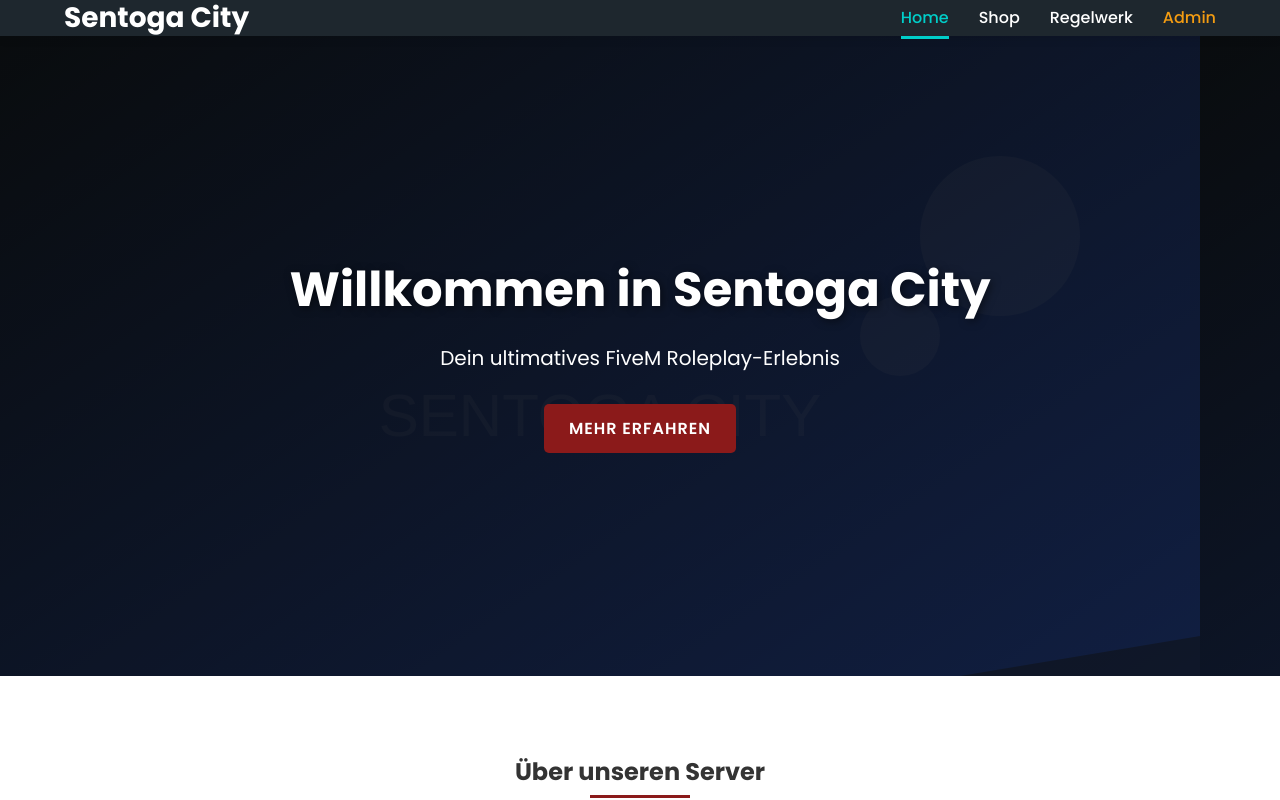
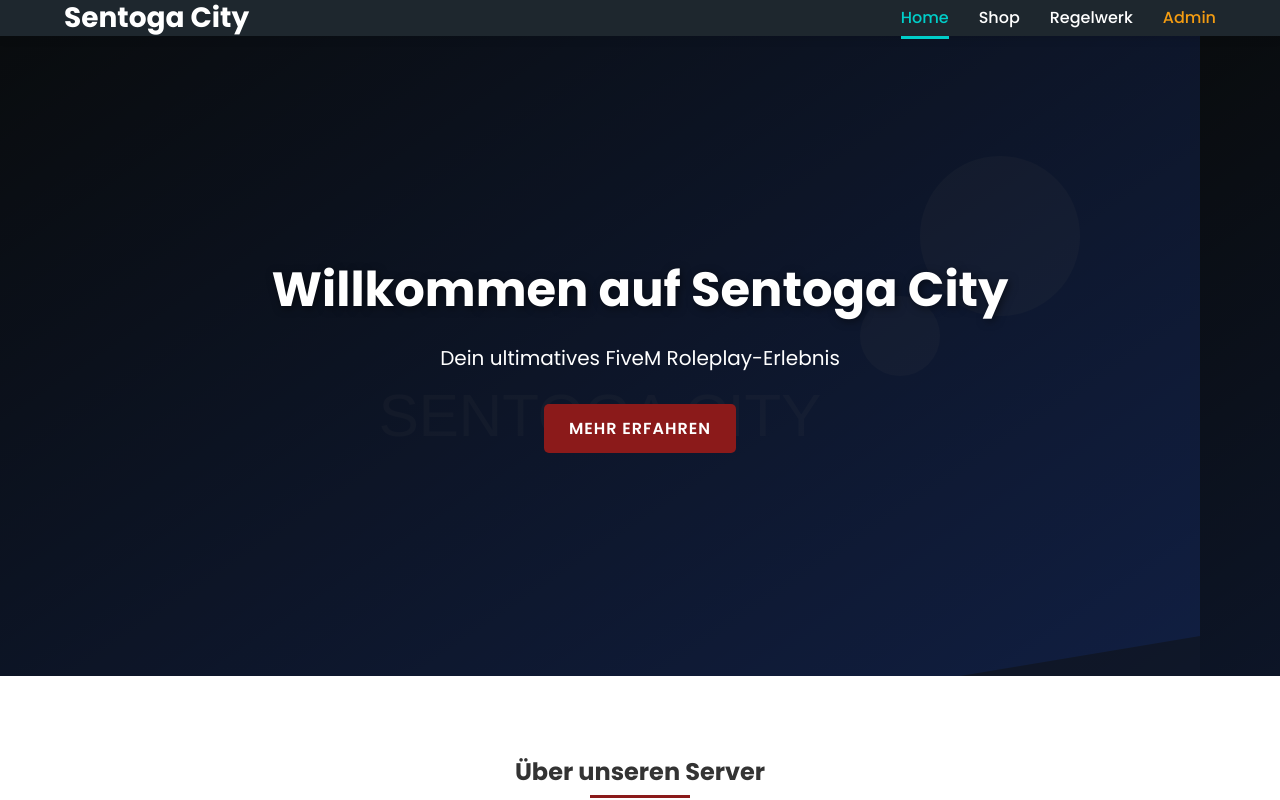
Before and after one commit to ssstormss/sentogarpweb, a website: page index.html in a window 1280 px wide. Shown: the top 800 px of the page. Drawn offline with Linux system fonts and the light colour scheme.

Commit message:
Update index.html

```diff
--- a/index.html
+++ b/index.html
@@ -29,7 +29,7 @@
 
     <section class="hero" style="background: linear-gradient(rgba(0, 0, 0, 0.7), rgba(0, 0, 0, 0.7)), url('../img/hero-bg.svg');">
         <div class="hero-content">
-            <h1>Willkommen in Sentoga City</h1>
+            <h1>Willkommen auf Sentoga City</h1>
             <p>Dein ultimatives FiveM Roleplay-Erlebnis</p>
             <a href="#about" class="btn">Mehr erfahren</a>
         </div>
```
